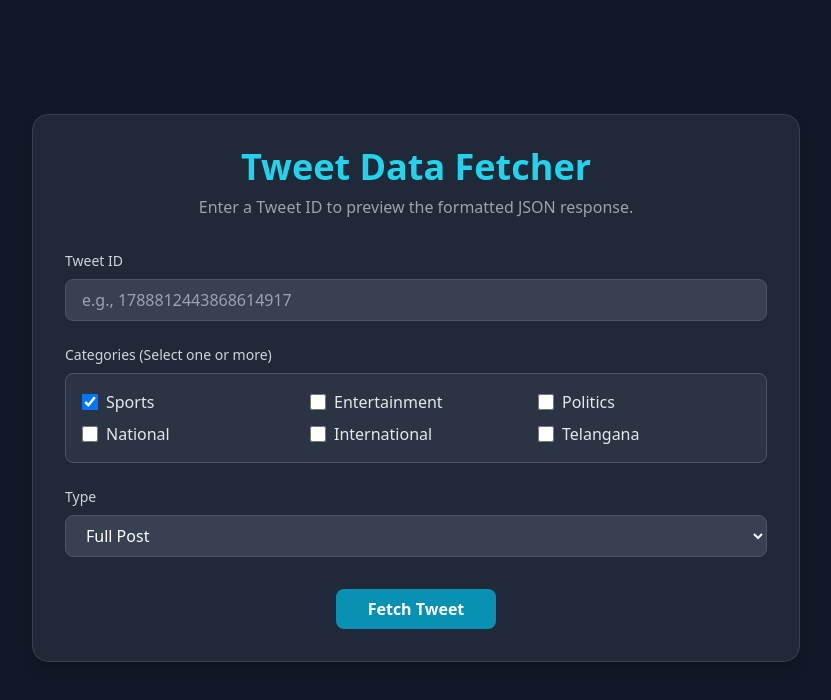
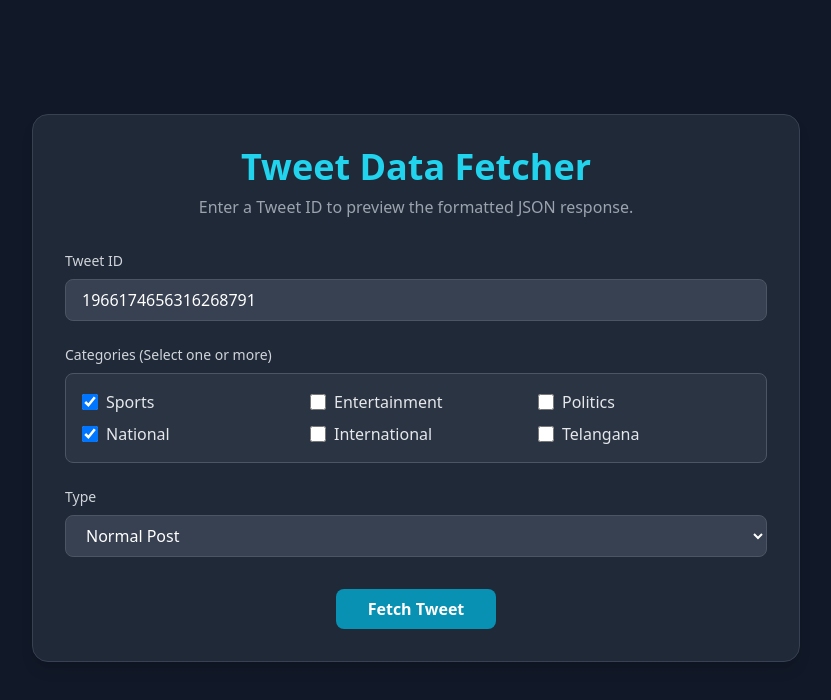
Before and after one commit to DeveloperEducology/News-Dashboard, a React (Create React App) app: page /fetch-tweet in a window 1280 px wide. Shown: the top 700 px of the page, without its empty margins (224-1055 px from the left). Built offline with nearby package versions, Linux system fonts and the light colour scheme; no server answers.

Commit message:
Update FetchTweet.js

```diff
--- a/src/news/FetchTweet.js
+++ b/src/news/FetchTweet.js
@@ -11,11 +11,11 @@ const ALL_CATEGORIES = [
 ];
 
 // Main App Component
-export default function App() {
+export default function FetchTweet() {
   // State variables to manage input, data, loading, and errors
-  const [tweetId, setTweetId] = useState(''); // Default ID
-  const [type, setType] = useState(''); // Default type
-  const [categories, setCategories] = useState(['Sports']); // Now an array
+  const [tweetId, setTweetId] = useState('1966174656316268791'); // Default working ID
+  const [type, setType] = useState('normal_post'); // Default type
+  const [selectedCategories, setSelectedCategories] = useState(['Sports', 'National']); // Now an array
   const [tweetData, setTweetData] = useState(null);
   const [isLoading, setIsLoading] = useState(false);
   const [error, setError] = useState(null);
@@ -23,7 +23,7 @@ export default function App() {
   // --- Handler for checkbox changes ---
   const handleCategoryChange = (event) => {
     const { value, checked } = event.target;
-    setCategories(prev => {
+    setSelectedCategories(prev => {
       // If the checkbox is checked, add the category to the array
       if (checked) {
         return [...prev, value];
@@ -38,7 +38,7 @@ export default function App() {
   // --- API Fetch Function ---
   const fetchTweet = async () => {
     // Updated validation for the array
-    if (!tweetId || !type || categories.length === 0) {
+    if (!tweetId || !type || selectedCategories.length === 0) {
       setError('Please enter a Tweet ID, select a type, and at least one category.');
       return;
     }
@@ -49,8 +49,10 @@ export default function App() {
     setTweetData(null);
 
     // Join the array into a comma-separated string for the API
-    const categoriesQueryParam = categories.join(',');
-    const apiUrl = `https://twitterapi-7313.onrender.com/api/formatted-tweet/?id=${tweetId}&type=${type}&categories=${categoriesQueryParam}`;
+    const categoriesQueryParam = selectedCategories.join(',');
+
+    // --- THIS IS THE CORRECTED LINE ---
+    const apiUrl = `https://twitterapi-7313.onrender.com/api/formatted-tweet/${tweetId}?type=${type}&categories=${categoriesQueryParam}`;
 
     try {
       const response = await fetch(apiUrl);
@@ -90,7 +92,7 @@ export default function App() {
                 type="text"
                 value={tweetId}
                 onChange={(e) => setTweetId(e.target.value)}
-                placeholder="e.g., 1788812443868614917"
+                placeholder="e.g., 1966174656316268791"
                 className="w-full px-4 py-2 bg-gray-700 border border-gray-600 rounded-lg focus:ring-2 focus:ring-cyan-500 focus:border-cyan-500 outline-none transition duration-200"
               />
             </div>
@@ -103,7 +105,7 @@ export default function App() {
                     <input
                       type="checkbox"
                       value={category}
-                      checked={categories.includes(category)}
+                      checked={selectedCategories.includes(category)}
                       onChange={handleCategoryChange}
                       className="form-checkbox h-4 w-4 rounded bg-gray-600 border-gray-500 text-cyan-600 focus:ring-cyan-500"
                     />
```
